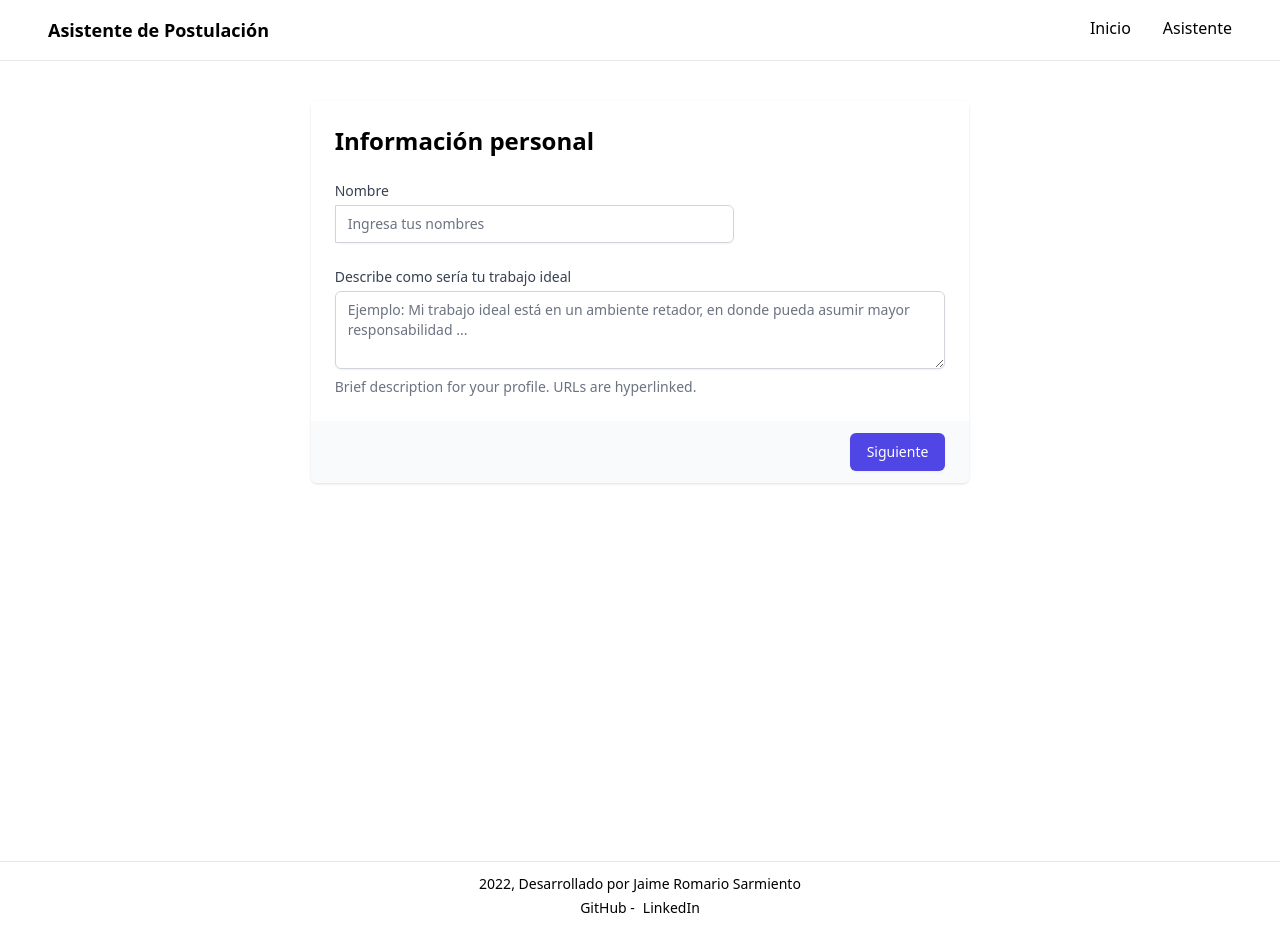
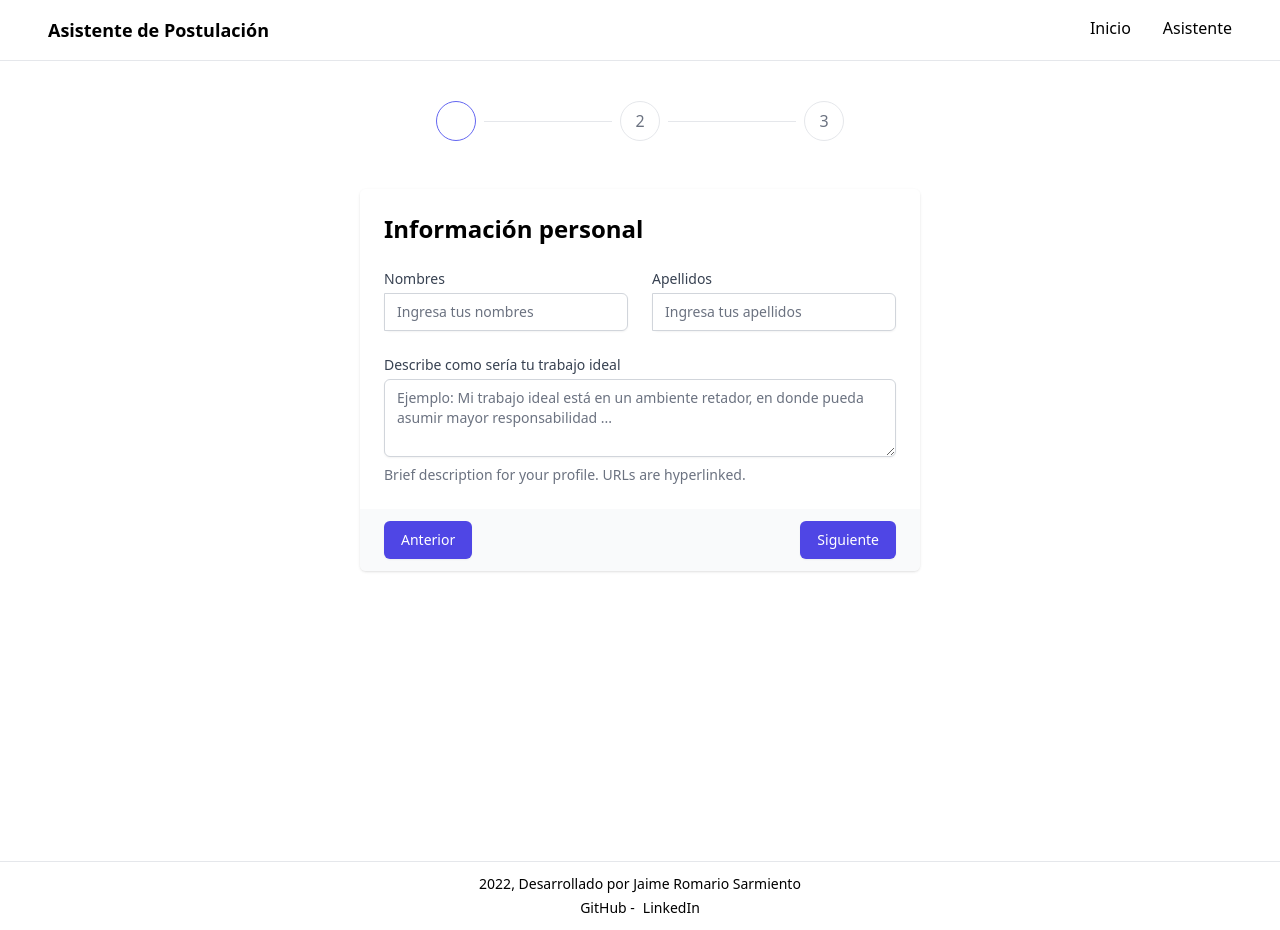
Before and after one commit to romariosc15/application-wizard-ui, a Next.js app: page /wizard in a window 1280 px wide. Built offline with nearby package versions, Linux system fonts and the light colour scheme.

Commit message:
Components created: Steps and StepSeparator.

```diff
--- a/src/components/Steps.tsx
+++ b/src/components/Steps.tsx
@@ -1,18 +1,38 @@
-import React from 'react';
+import React, { Fragment } from 'react';
+import StepSeparator from '../components/Steps/StepSeparator';
+
+interface Step {
+  title: string,
+  order: number
+};
 
 type StepsProps = {
-    steps: [],
+  steps: Step[],
+  currentStep: number
 };
 
-const Steps = ({ steps }: StepsProps) => {
+const Steps = ({ steps, currentStep }: StepsProps) => {
+  steps.sort(((a, b) => a.order - b.order));
+  const stepsLength:number = steps.length - 1;
   return (
-    <>
-        {steps?.map((_, index) => (
-            <div key={index}>
-                Índice: {index}
-            </div>
-        ))}
-    </>
+    <div className='flex flex-column justify-center items-center'>
+        {
+          steps?.map((value, index:number) => {
+            const className = 'rounded-full border w-10 h-10 flex flex-column justify-center items-center';
+            const dynamicClasses = `${(currentStep >= value.order) ? 'border-indigo-500 text-white' : ''} ${currentStep === value.order ? 'font-bold text-indigo-500' : ''} ${currentStep > value.order ? 'bg-indigo-300 font-semibold bg-indigo-500' : ''} ${currentStep < value.order ? 'text-gray-500' : ''}`;
+            const separatorDynamicClasses = `${currentStep > value.order ? 'bg-indigo-500' : ''}`;
+            return (
+            <Fragment key={index}>
+              <div
+                className={`${className} ${dynamicClasses}`}
+              >
+                <span>{value.order}</span>
+              </div>
+              <StepSeparator stepsLength={stepsLength} index={index} dynamicClasses={separatorDynamicClasses} />
+            </Fragment>
+          )})
+        }
+    </div>
   );
 };
 
--- /dev/null
+++ b/src/components/Steps/StepSeparator.tsx
@@ -0,0 +1,17 @@
+import React from 'react';
+
+type StepSeparatorProps = {
+  stepsLength: number,
+  index: number,
+  dynamicClasses: string
+};
+
+const StepSeparator = ({ stepsLength, index, dynamicClasses }: StepSeparatorProps) => {
+  return (
+    <>
+      {stepsLength > index ? <div className={`w-32 h-px bg-gray-200 mx-2 ${dynamicClasses}`}></div>: <></>}
+    </>
+  );
+};
+
+export default StepSeparator;
--- a/src/pages/wizard.tsx
+++ b/src/pages/wizard.tsx
@@ -1,10 +1,23 @@
+import { useState } from 'react';
 import type { NextPage } from 'next';
 import Head from 'next/head';
 import Layout from '../components/Layout';
 import Input from '../components/Form/Input';
 import TextArea from '../components/Form/TextArea';
+import Steps from '../components/Steps';
 
 const Wizard: NextPage = () => {
+  const steps = [
+    {title: 'Información Personal', order: 1},
+    {title: 'Formación', order: 2},
+    {title: 'Experiencia', order: 3}
+  ];
+  const [currentStepState, setCurrentStepState] = useState(1);
+  const nextStep = (e:React.FormEvent<HTMLFormElement>) => {
+    e.preventDefault();
+    setCurrentStepState(currentStepState + 1);
+  };
+  const previousStep = () => setCurrentStepState(currentStepState - 1);
   return (
     <Layout>
       <Head>
@@ -12,20 +25,36 @@ const Wizard: NextPage = () => {
         <meta name="viewport" content="initial-scale=1.0, width=device-width" />
       </Head>
       <div className="py-4 px-12 min-h-screen">
-        <div className='w-7/12 mx-auto px-4 py-6'>
+        <div className='w-6/12 mx-auto px-4 py-6'>
+          <Steps
+            steps={steps}
+            currentStep={currentStepState}
+          />
+        </div>
+        <div className='w-6/12 mx-auto px-4 py-6'>
           <div className="mt-5 md:mt-0 md:col-span-2">
-            <form action="#" method="POST">
+            <form onSubmit={nextStep}>
               <div className="shadow sm:rounded-md sm:overflow-hidden">
                 <div className="px-4 py-5 bg-white space-y-6 sm:p-6">
                   <h2 className='text-2xl font-bold'>Información personal</h2>
-                  <div className="grid grid-cols-3 gap-6">
+                  <div className="grid grid-cols-4 gap-6">
                     <div className="col-span-3 sm:col-span-2">
                       <Input
-                        label='Nombre'
+                        label='Nombres'
                         type='text'
-                        name='nombre'
-                        id='nombre'
+                        name='firstName'
+                        id='firstName'
                         placeholder='Ingresa tus nombres'
+                        required={true}
+                      />
+                    </div>
+                    <div className="col-span-3 sm:col-span-2">
+                      <Input
+                        label='Apellidos'
+                        type='text'
+                        name='lastName'
+                        id='lastName'
+                        placeholder='Ingresa tus apellidos'
                         required={true}
                       />
                     </div>
@@ -42,7 +71,14 @@ const Wizard: NextPage = () => {
                     />
                   </div>
                 </div>
-                <div className="px-4 py-3 bg-gray-50 text-right sm:px-6">
+                <div className="px-4 py-3 bg-gray-50 text-right sm:px-6 flex justify-between">
+                  <button
+                    type="button"
+                    onClick={previousStep}
+                    className="inline-flex justify-center py-2 px-4 border border-transparent shadow-sm text-sm font-medium rounded-md text-white bg-indigo-600 hover:bg-indigo-700 focus:outline-none focus:ring-2 focus:ring-offset-2 focus:ring-indigo-500"
+                  >
+                    Anterior
+                  </button>
                   <button
                     type="submit"
                     className="inline-flex justify-center py-2 px-4 border border-transparent shadow-sm text-sm font-medium rounded-md text-white bg-indigo-600 hover:bg-indigo-700 focus:outline-none focus:ring-2 focus:ring-offset-2 focus:ring-indigo-500"
```
